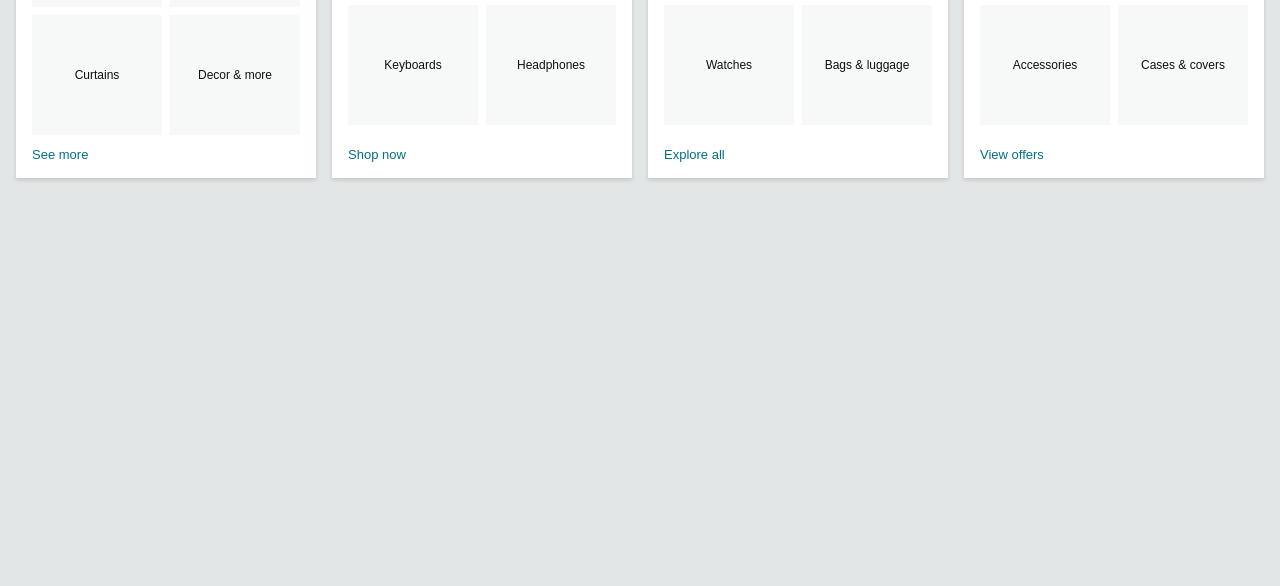
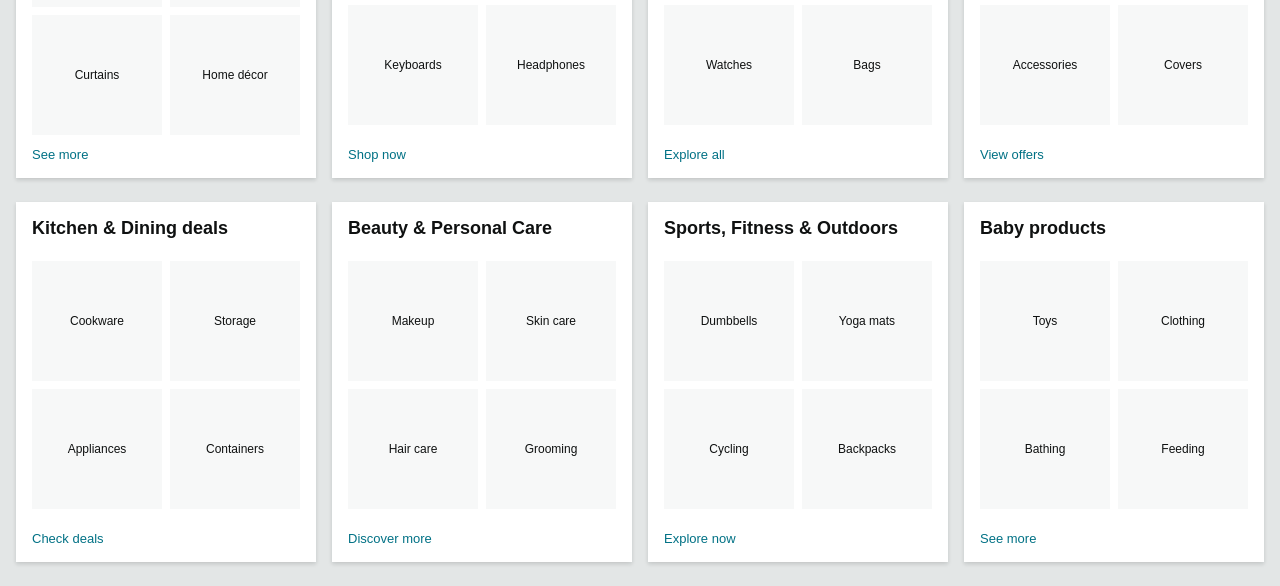
Before and after one commit to Sujay-Muramalla/WebDev_FSD_C247, a website: page practice.html in a window 1280 px wide. Shown: the part 603-1189 px from the top of the page. Before the commit the page ends 805 px from the top, so only its background shows below. Drawn offline with Linux system fonts and the light colour scheme.

Commit message:
amazon clone: two rows of amazon promo cards integrated

```diff
--- a/practice.html
+++ b/practice.html
@@ -2,7 +2,7 @@
 <html lang="en">
   <head>
     <meta charset="UTF-8" />
-    <title>Amazon.in Static Clone + Hero + Promo Grid</title>
+    <title>Amazon.in Static Clone + Hero + Promo Grid (2 Rows)</title>
     <meta name="viewport" content="width=device-width, initial-scale=1" />
 
     <style>
@@ -260,16 +260,14 @@
       }
 
       /* =======================================================
-       AMAZON HERO CAROUSEL (STATIC, CSS-ONLY)
+       AMAZON HERO CAROUSEL (CSS-ONLY)
        ======================================================= */
-
       .hero-carousel {
         position: relative;
         width: 100%;
         height: 450px;
         overflow: hidden;
       }
-
       .slide {
         position: absolute;
         top: 0;
@@ -281,8 +279,6 @@
         opacity: 0;
         animation: slideShow 24s infinite;
       }
-
-      /* ---- 4 slides ---- */
       .slide1 {
         background-image: url("https://m.media-amazon.com/images/I/61DUO0NqyyL._SX3000_.jpg");
       }
@@ -299,7 +295,6 @@
         animation-delay: 18s;
       }
 
-      /* ---- fade animation ---- */
       @keyframes slideShow {
         0% {
           opacity: 0;
@@ -318,7 +313,6 @@
         }
       }
 
-      /* ---- bottom overlay fade (Amazon style) ---- */
       .hero-fade-bottom {
         position: absolute;
         bottom: 0;
@@ -335,11 +329,11 @@
       }
 
       /* =======================================================
-       PROMO GRID (OPTION 1) – SHOP BY CATEGORY
+       TWO-ROW PROMO GRID (8 CARDS)
        ======================================================= */
 
       .home-content {
-        margin-top: -140px; /* pull grid into hero area like Amazon */
+        margin-top: -140px; /* pull into hero */
         padding: 0 16px 24px;
       }
 
@@ -384,12 +378,6 @@
         padding: 4px;
       }
 
-      .home-card-item img {
-        max-width: 100%;
-        max-height: 100%;
-        object-fit: cover;
-      }
-
       .home-card a {
         font-size: 13px;
         color: #007185;
@@ -399,7 +387,7 @@
         color: #c7511f;
       }
 
-      /* Simple responsiveness */
+      /* RESPONSIVE */
       @media (max-width: 1200px) {
         .home-grid {
           grid-template-columns: repeat(3, 1fr);
@@ -430,7 +418,7 @@
 
   <body>
     <!-- ===========================================================
-     HEADER (NAVBELT + NAVMAIN + XSHOP)
+     NAVBAR + XSHOP
 =========================================================== -->
     <header id="navbar-main">
       <div id="navbar">
@@ -555,35 +543,33 @@
     </header>
 
     <!-- ===========================================================
-     AMAZON HERO CAROUSEL (CSS ONLY)
+     AMAZON HERO CAROUSEL
 =========================================================== -->
     <div class="hero-carousel">
       <div class="slide slide1"></div>
       <div class="slide slide2"></div>
       <div class="slide slide3"></div>
       <div class="slide slide4"></div>
-
       <div class="hero-fade-bottom"></div>
     </div>
 
     <!-- ===========================================================
-     HOME CONTENT – PROMO CARDS GRID
+     TWO ROWS OF PROMO CARDS (8 CARDS TOTAL)
 =========================================================== -->
     <main class="home-content">
+      <!-- ROW 1 -->
       <section class="home-grid">
-        <!-- Card 1 -->
         <article class="home-card">
           <h2>Up to 60% off | Home essentials</h2>
           <div class="home-card-grid">
-            <div class="home-card-item">Cushions &amp; covers</div>
+            <div class="home-card-item">Cushions</div>
             <div class="home-card-item">Bedsheets</div>
             <div class="home-card-item">Curtains</div>
-            <div class="home-card-item">Decor &amp; more</div>
+            <div class="home-card-item">Home décor</div>
           </div>
           <a href="#">See more</a>
         </article>
 
-        <!-- Card 2 -->
         <article class="home-card">
           <h2>Revamp your electronics</h2>
           <div class="home-card-grid">
@@ -595,28 +581,73 @@
           <a href="#">Shop now</a>
         </article>
 
-        <!-- Card 3 -->
         <article class="home-card">
           <h2>Amazon Fashion | Trending</h2>
           <div class="home-card-grid">
-            <div class="home-card-item">Men's clothing</div>
-            <div class="home-card-item">Women's clothing</div>
+            <div class="home-card-item">Men’s wear</div>
+            <div class="home-card-item">Women’s wear</div>
             <div class="home-card-item">Watches</div>
-            <div class="home-card-item">Bags &amp; luggage</div>
+            <div class="home-card-item">Bags</div>
           </div>
           <a href="#">Explore all</a>
         </article>
 
-        <!-- Card 4 -->
         <article class="home-card">
           <h2>Top deals in mobiles</h2>
           <div class="home-card-grid">
-            <div class="home-card-item">5G smartphones</div>
+            <div class="home-card-item">5G phones</div>
             <div class="home-card-item">Budget phones</div>
             <div class="home-card-item">Accessories</div>
-            <div class="home-card-item">Cases &amp; covers</div>
+            <div class="home-card-item">Covers</div>
           </div>
           <a href="#">View offers</a>
+        </article>
+      </section>
+
+      <!-- ROW 2 -->
+      <section class="home-grid" style="margin-top: 24px">
+        <article class="home-card">
+          <h2>Kitchen & Dining deals</h2>
+          <div class="home-card-grid">
+            <div class="home-card-item">Cookware</div>
+            <div class="home-card-item">Storage</div>
+            <div class="home-card-item">Appliances</div>
+            <div class="home-card-item">Containers</div>
+          </div>
+          <a href="#">Check deals</a>
+        </article>
+
+        <article class="home-card">
+          <h2>Beauty & Personal Care</h2>
+          <div class="home-card-grid">
+            <div class="home-card-item">Makeup</div>
+            <div class="home-card-item">Skin care</div>
+            <div class="home-card-item">Hair care</div>
+            <div class="home-card-item">Grooming</div>
+          </div>
+          <a href="#">Discover more</a>
+        </article>
+
+        <article class="home-card">
+          <h2>Sports, Fitness & Outdoors</h2>
+          <div class="home-card-grid">
+            <div class="home-card-item">Dumbbells</div>
+            <div class="home-card-item">Yoga mats</div>
+            <div class="home-card-item">Cycling</div>
+            <div class="home-card-item">Backpacks</div>
+          </div>
+          <a href="#">Explore now</a>
+        </article>
+
+        <article class="home-card">
+          <h2>Baby products</h2>
+          <div class="home-card-grid">
+            <div class="home-card-item">Toys</div>
+            <div class="home-card-item">Clothing</div>
+            <div class="home-card-item">Bathing</div>
+            <div class="home-card-item">Feeding</div>
+          </div>
+          <a href="#">See more</a>
         </article>
       </section>
     </main>
```
